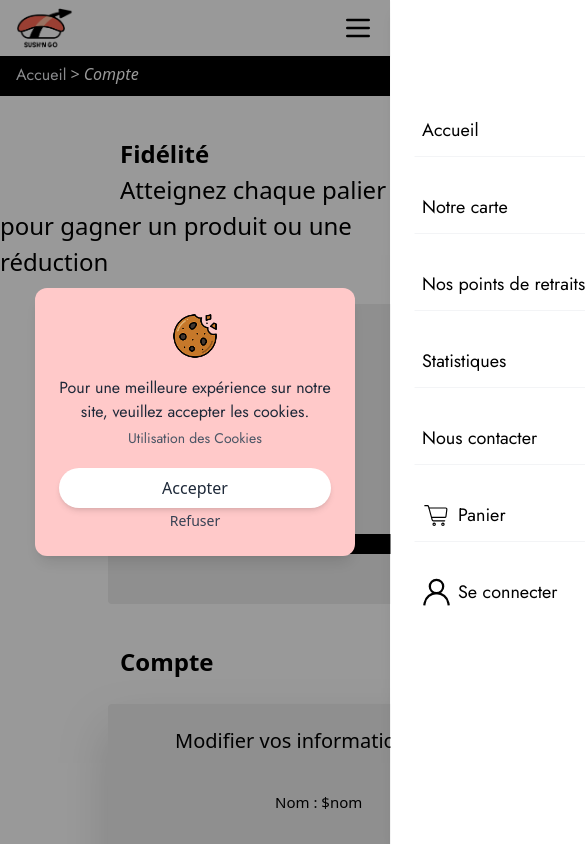
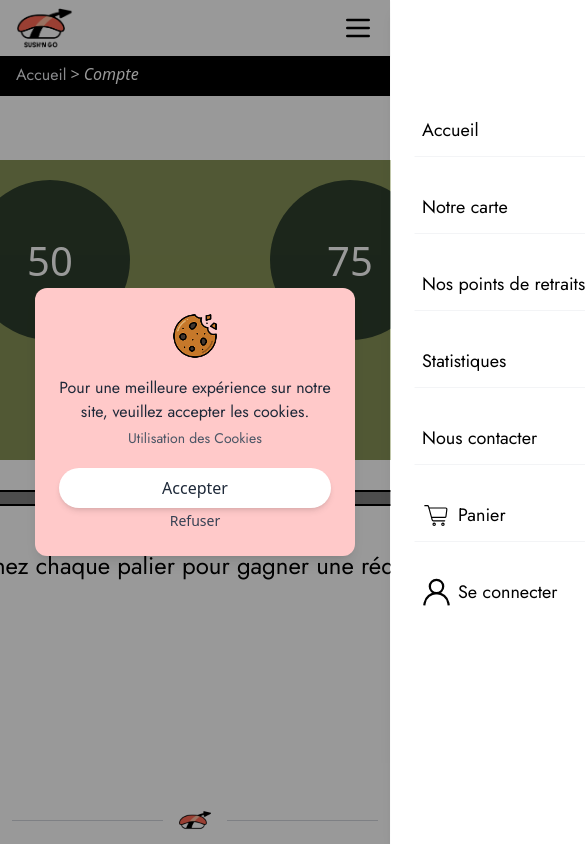
Before and after one commit to MLoks77/SAE301-303, an Angular app in the folder frontend/sushngo/: page /compte in a window 390 px wide. Shown: the top 844 px of the page, 585 px wide, since content can reach past the window. Built offline with nearby package versions, Linux system fonts and the light colour scheme; no server answers.

Commit message:
Amélioration page points de retrait, application de la police de texte sur certains textes, refonte page compte

```diff
--- a/frontend/sushngo/src/app/components/compte/compte.css
+++ b/frontend/sushngo/src/app/components/compte/compte.css
@@ -0,0 +1,27 @@
+/* maxime derènes */
+
+progress::-moz-progress-bar {
+
+    border-radius: 25px;
+    background: #FFEA47;
+}
+
+progress::-webkit-progress-value {
+
+    border-radius: 25px;
+    background: #FFEA47;
+}
+
+progress {
+
+    border-radius: 25px;
+    color: #FFEA47;
+}
+
+/*sa permet de changer la couleur de la barre de progression dans certains navigateurs, dans l'ordre :
+
+Firefox
+Chrome ou Safari
+edge
+
+*/
--- a/frontend/sushngo/src/app/components/compte/compte.html
+++ b/frontend/sushngo/src/app/components/compte/compte.html
@@ -5,57 +5,46 @@
         class="relative text-gray-200 font-semibold hover:text-white border-b-2 border-transparent hover:border-white transition-colors duration-300">Accueil</a>
     <span class="text-white italic mb-1"> &gt; Compte</span>
 </div>
+
+<section class="flex flex-col items-center justify-center w-full mt-10 text-center">
     <!-- Affichage statistiques fidélité -->
-<section class="mt-10">
-    <span class="ml-30 font-bold text-[1.5rem] block">Fidélité</span>
-    <span class="ml-30 text-[1.5rem]">Atteignez chaque palier pour gagner un produit ou une réduction</span>
-
-    <svg class="ml-27 mt-6 w-300 h-75 rounded-sm relative">
-        <rect x="0" y="0" width="1200" height="500" fill="#EEEEEE" />
-        <circle cx="155" cy="100" r="80" />
-        <circle cx="455" cy="100" r="80" />
-        <circle cx="755" cy="100" r="80" />
-        <circle cx="1055" cy="100" r="80" />
-        <rect x="143" y="170" width="25" height="70" fill="black" />
-        <rect x="445" y="170" width="25" height="70" fill="black" />
-        <rect x="745" y="170" width="25" height="70" fill="black" />
-        <rect x="1045" y="170" width="25" height="70" fill="black" />
-        <rect x="50" y="230" width="1100" height="20" fill="black" />
+    <section>
+        <svg class="mt-6 w-300 h-75 rounded-sm relative bg-[#879358]">
+            <svg>
+                <circle cx="155" cy="100" r="80" fill="#2E3F2D" />
+                <!-- pour le moment on fill avec cette couleur: #2E3F2D mais il faut que quand on atteint le step tu fill avec cette couleur : #FFEA47 -->
+                <text x="155" y="100" font-size="40" text-anchor="middle" dominant-baseline="central"
+                    fill="white">25</text>
+                <circle cx="455" cy="100" r="80" fill="#2E3F2D" />
+                <text x="455" y="100" font-size="40" text-anchor="middle" dominant-baseline="central"
+                    fill="white">50</text>
+                <circle cx="755" cy="100" r="80" fill="#2E3F2D" />
+                <text x="755" y="100" font-size="40" text-anchor="middle" dominant-baseline="central"
+                    fill="white">75</text>
+                <circle cx="1055" cy="100" r="80" fill="#2E3F2D" />
+                <text x="1055" y="100" font-size="40" text-anchor="middle" dominant-baseline="central"
+                    fill="white">100</text>
             </svg>
+        </svg>
+        <div class="flex items-center gap-2 mt-6">
+            <span class="font-bold text-lg">10</span> <!-- remplacer par une valeur dynamique -->
+            <progress class="w-full border-2 border-black" id="fidelite" value="10" max="100"></progress>
+        </div>
+        <!-- temi, ici faudra remplacer value par la progression de la fidelite  -->
+        <h1 class="text-left text-[1.5rem] block">Fidélité</h1>
+        <p class="text-[1.5rem]">Atteignez chaque palier pour gagner une réduction</p>
     </section>
 
     <!-- Paramètres du compte -->
     <section class="mt-10 mb-15">
-    <span class="ml-30 font-bold text-[1.5rem]">Compte</span>
 
-    <svg class="ml-27 mt-6 w-300 h-100 drop-shadow-2xl rounded-sm relative">
-        <rect x="0" y="0" width="1200" height="500" fill="#EEEEEE" />
-        <text x="67" y="44" font-size="20">Modifier vos informations :</text>
-        <text x="167" y="104" font-size="15" font-weight="normal">Nom : $nom</text>
-        <text x="167" y="164" font-size="15" font-weight="normal">Prénom : $prénom</text>
-        <text x="167" y="224" font-size="15" font-weight="normal">Adresse : $adresse</text>
-        <text x="567" y="104" font-size="15" font-weight="normal">Email : $email</text>
-        <text x="567" y="164" font-size="15" font-weight="normal">Mot de passe : $mdp</text>
-    </svg>
-
-    <button class="absolute mt-[-19.7rem] ml-130 cursor-pointer">Modifier</button>
-    <button class="absolute mt-[-19.7rem] ml-230 cursor-pointer">Modifier</button>
-    <button class="absolute mt-[-15.95rem] ml-130 cursor-pointer">Modifier</button>
-    <button class="absolute mt-[-15.95rem] ml-230 cursor-pointer">Modifier</button>
-    <button class="absolute mt-[-12.16rem] ml-130 cursor-pointer">Modifier</button>
-
-    <button class="absolute -mt-20 ml-230 cursor-pointer">Annuler</button>
-    <button class="absolute -mt-22 ml-260 cursor-pointer bg-[#D9D9D9] p-2 px-10 rounded-md">Enregistrer</button>
     </section>
 
     <!-- Historique des commandes, on fetch l'id utilisateur sur les commandes -->
     <section class="mt-10 mb-20">
-    <span class="ml-30 font-bold text-[1.5rem]">Historique des commandes</span>
 
-    <svg class="ml-27 mt-6 w-300 h-100 drop-shadow-2xl rounded-sm relative">
-        <rect x="0" y="0" width="1200" height="500" fill="#EEEEEE" />
-        <text x="67" y="64" font-size="15" font-weight="normal">Commande 1 :</text>
-    </svg>
+    </section>
+
 </section>
 
 <app-footer></app-footer>
--- a/frontend/sushngo/src/app/components/compte/compte.ts
+++ b/frontend/sushngo/src/app/components/compte/compte.ts
@@ -1,10 +1,11 @@
 import { Component } from '@angular/core';
 import { Footer } from '../footer/footer';
 import { Navbar } from '../navbar/navbar';
+import { RouterModule } from '@angular/router';
 
 @Component({
   selector: 'app-compte',
-  imports: [Navbar, Footer],
+  imports: [Navbar, Footer, RouterModule],
   templateUrl: './compte.html',
   styleUrl: './compte.css',
 })
--- a/frontend/sushngo/src/app/components/footer/footer.html
+++ b/frontend/sushngo/src/app/components/footer/footer.html
@@ -2,7 +2,7 @@
 <!-- partie hr ligne -->
 
 
-<footer class="bottom-0 left-0 w-full bg-white z-50">
+<footer class="bottom-0 left-0 w-full bg-white z-50 ">
     <div class="flex items-center mx-3">
         <hr class="flex-1 border-t border-gray-300">
         <span class="mx-4">
@@ -16,22 +16,25 @@
     <!-- Footer pour ordi -->
     <div class="hidden md:grid grid-cols-4 grid-rows-3 gap-4 mx-5 ">
         <div class="row-span-3">
-            <ul class="list-none gap-2">
+            <ul class="list-none gap-2 ">
                 <li>
                     <h2 class="text-black/60 text-xl mb-3">Pages</h2>
                 </li>
-                <li><a routerLink="/points-retraits" class="cursor-pointer text-xl hover:text-black/70">Nos points de
-                        retraits</a></li>
-                <li><a routerLink="/menus" class="cursor-pointer text-xl hover:text-black/70">Notre carte</a></li>
-                <li><a routerLink="/stats" class="cursor-pointer text-xl hover:text-black/70">Statistiques</a></li>
-                <li><a routerLink="/contact" class="cursor-pointer text-xl hover:text-black/70">Nous contacter</a></li>
-                <li *ngIf="isLoggedIn" class="cursor-pointer text-xl hover:text-black/70">
+                <li><a routerLink="/points-retraits" class="cursor-pointer text-xl hover:text-black/70 Caladea">Nos
+                        points de retraits</a></li>
+                <li><a routerLink="/menus" class="cursor-pointer text-xl hover:text-black/70 Caladea">Notre carte</a>
+                </li>
+                <li><a routerLink="/stats" class="cursor-pointer text-xl hover:text-black/70 Caladea">Statistiques</a>
+                </li>
+                <li><a routerLink="/contact" class="cursor-pointer text-xl hover:text-black/70 Caladea">Nous
+                        contacter</a></li>
+                <li *ngIf="isLoggedIn" class="cursor-pointer text-xl hover:text-black/70 Caladea">
                     <a routerLink="/compte">Mon Compte</a>
                 </li>
-                <li *ngIf="isLoggedIn" (click)="logout()" class="cursor-pointer text-xl hover:text-black/70">
+                <li *ngIf="isLoggedIn" (click)="logout()" class="cursor-pointer text-xl hover:text-black/70 Caladea">
                     <a>Se déconnecter</a>
                 </li>
-                <li *ngIf="!isLoggedIn" class="cursor-pointer text-xl hover:text-black/70">
+                <li *ngIf="!isLoggedIn" class="cursor-pointer text-xl hover:text-black/70 Caladea">
                     <a routerLink="/inscription-connexion">Se connecter</a>
                 </li>
             </ul>
@@ -78,13 +81,13 @@
     <div class="hidden md:block pb-5">
         <h2 class="text-black/60 text-center">Copyright © 2025 Sush’n Go, Tous droits réservés.</h2>
         <div class="flex flex-row gap-5 justify-center text-center">
-            <a routerLink="/mentions-legales" class="cursor-pointer hover:text-black/70">
+            <a routerLink="/mentions-legales" class="cursor-pointer hover:text-black/70 Caladea">
                 <h2>Mentions légales</h2>
             </a>
             <a routerLink="/plan-site">
-                <h2 class="cursor-pointer border-x border-black px-3 hover:text-black/70">Plan du site</h2>
+                <h2 class="cursor-pointer border-x border-black px-3 hover:text-black/70 Caladea">Plan du site</h2>
             </a>
-            <a routerLink="/utilisation-cookie" class="cursor-pointer hover:text-black/70">
+            <a routerLink="/utilisation-cookie" class="cursor-pointer hover:text-black/70 Caladea">
                 <h2>Utilisation de cookies</h2>
             </a>
         </div>
--- a/frontend/sushngo/src/app/components/menus/pagemenu.html
+++ b/frontend/sushngo/src/app/components/menus/pagemenu.html
@@ -9,7 +9,8 @@
   <div id="carousel-slider" class="h-full w-full flex transition-transform duration-700 ease-in-out"
     [style.transform]="'translateX(-' + (activeCarrouselIndex * 100) + '%)'">
     <div *ngFor="let slide of carrousel" class="min-w-full h-full bg-white">
-      <a [routerLink]="slide.link" class="block w-full h-full">
+      <!-- ngFor = pour chaque slide de la liste carrousel -->
+      <a [routerLink]="slide.link" class="block w-full h-full"> <!-- Chaque slide a un lien -->
         <img [src]="slide.image" alt="carousel image" class="w-full h-full object-cover"
           [style.object-position]="slide.position || 'center'" />
       </a>
@@ -46,8 +47,7 @@
         <div class="max-h-60 overflow-y-auto space-y-2">
           <div *ngFor="let filtre of filtresDisponibles" class="flex items-center gap-2">
             <input type="checkbox" [id]="filtre" (change)="gererFiltre(filtre)"
-              [checked]="filtresSelectionnes.includes(filtre)"
-              class="rounded border-gray-300 text-black focus:ring-black">
+              [checked]="filtresSelectionnes.includes(filtre)" class="border-gray-300 text-black">
             <label [for]="filtre" class="text-sm cursor-pointer select-none">{{filtre}}</label>
           </div>
         </div>
@@ -57,7 +57,7 @@
   <div class="relative mt-px">
     <!-- si la div parent a un position autre que static (par défaut) (donc relative , absolute, sticky etc) l'élément enfant avec absolute prendra comme bord gauche-top-droit-bottom les bords de la div parent et pas de la page entiere-->
     <div class="border-b border-black w-full absolute left-0 top-1/2 transform -translate-y-1/2"></div>
-    <div class="absolute right-2 top-0 h-full bg-white" style="width:65px"></div>
+    <div class="absolute right-2 top-0 h-full bg-white w-[65px]"></div>
   </div>
 </div>
 
@@ -74,7 +74,7 @@
     <!-- Données de la box -->
     <div class="flex flex-col">
       <h3 class="font-bold text-lg text-black mb-1 line-clamp-1">{{box.nom}}</h3>
-      <p class="text-gray-500 text-sm mb-4 line-clamp-2">{{box.description}}</p>
+      <p class="text-gray-500 text-sm mb-4 line-clamp-2 Caladea">{{box.description}}</p>
       <div class="text-right">
         <span class="font-bold text-xl text-black">{{box.prix}}€</span>
       </div>
@@ -128,7 +128,7 @@
         <div>
           <span class="text-xs font-bold text-gray-500 uppercase tracking-wide">Saveurs</span>
           <ul class="list-disc pl-4 mt-1 text-sm text-gray-700">
-            <li *ngFor="let saveur of boxSelectionnee.saveursListe">{{ saveur }}</li>
+            <li *ngFor="let saveur of boxSelectionnee.saveursListe Caladea">{{ saveur }}</li>
           </ul>
         </div>
 
@@ -210,7 +210,7 @@
         <!-- Description -->
         <div>
           <h4 class="font-bold text-sm mb-1">Description</h4>
-          <p class="text-xs text-justify text-gray-500 leading-relaxed">
+          <p class="text-sm text-justify text-gray-500">
             {{ boxSelectionnee.description }}
           </p>
         </div>
--- a/frontend/sushngo/src/app/components/navbar/navbar.html
+++ b/frontend/sushngo/src/app/components/navbar/navbar.html
@@ -1,6 +1,6 @@
 <!-- réalisé par témi 24/11, modifier par Joachim & maxime-->
 
-<header class="hidden md:block sticky top-0 left-0 w-full bg-white z-50 text-lg">
+<header class="hidden md:block sticky top-0 left-0 w-full bg-white z-50 text-lg Caladea">
     <nav class="h-15 flex justify-between px-8 py-3">
         <div class="grid grid-cols-5 grid-rows-1 gap-0 w-full items-center">
 
@@ -19,6 +19,7 @@
             </div>
             <div class="col-span-1">
                 <div class="col-start-5 flex gap-6 justify-end">
+                    @if (isLoggedIn) {
                     <a class="flex items-center h-full" routerLink="/panier">
                         <svg viewBox="0 0 24 24" fill="none" xmlns="http://www.w3.org/2000/svg" class="w-auto h-10">
                             <g id="SVGRepo_bgCarrier" stroke-width="0"></g>
@@ -43,7 +44,6 @@
                             </g>
                         </svg>
                     </a>
-                    @if (isLoggedIn) {
                     <a class="flex items-center h-full gap-3" routerLink="/compte">
                         <svg viewBox="0 0 24 24" id="Layer_1" data-name="Layer 1" xmlns="http://www.w3.org/2000/svg"
                             fill="#000000" class="w-auto h-10">
@@ -95,7 +95,7 @@
     </nav>
 </header>
 
-<header class="fixed top-0 left-0 w-full bg-white z-50 text-lg md:hidden shadow">
+<header class="fixed top-0 left-0 w-full bg-white z-50 text-lg md:hidden shadow Caladea">
     <nav class="flex items-center justify-between px-4 py-2">
         <!-- Logo -->
         <a routerLink="/accueil">
--- a/frontend/sushngo/src/app/components/pointsretraits/pointsretraits.html
+++ b/frontend/sushngo/src/app/components/pointsretraits/pointsretraits.html
@@ -1,9 +1,15 @@
 <app-navbar></app-navbar>
 
-<div class="flex flex-col md:flex-row h-[calc(100vh-80px)] bg-gray-50 overflow-hidden relative">
+<div class="w-full h-10 mt-14 sm:mt-0 bg-black flex items-center pl-4 gap-1">
+    <a routerLink="/accueil"
+        class="relative text-gray-200 font-semibold hover:text-white border-b-2 border-transparent hover:border-white transition-colors duration-300">Accueil</a>
+    <span class="text-white italic mb-1"> &gt; Nos points de retraits</span>
+</div>
+
+<div class="flex flex-col bg-[#0C3A53] md:flex-row h-[calc(100vh-80px)] overflow-hidden relative">
 
     <!-- Partie Carte (gauche) -->
-    <div class="relative flex-1 bg-white overflow-hidden shadow-inner flex items-center justify-center p-4">
+    <div class="relative flex-1 overflow-hidden shadow-inner flex items-center justify-center p-4">
 
         <!-- Card Coin gauche -->
         <div *ngIf="!selectedCity"
@@ -24,15 +30,15 @@
                 <div class="flex flex-col items-center transition-transform duration-300 group-hover:scale-110">
                     <!-- Point Rouge -->
                     <div class="w-3 h-3 rounded-full bg-red-500 shadow-md mb-1 ring-4 ring-red-500/20 group-hover:ring-red-500/40 transition-all"
-                        [class.bg-gray-800]="selectedCity?.id === city.id"
+                        [class.bg-gray-500]="selectedCity?.id === city.id"
                         [class.scale-125]="selectedCity?.id === city.id">
                     </div>
 
                     <!-- Nom de la ville  -->
                     <span
-                        class="text-sm font-bold bg-white/80 backdrop-blur-sm px-3 py-1 rounded-full shadow-sm text-gray-700 border border-gray-200 group-hover:border-red-200 group-hover:text-red-600 transition-colors whitespace-nowrap"
+                        class="Caladea text-sm font-bold bg-white/80 backdrop-blur-sm px-3 py-1 rounded-full shadow-sm text-gray-700 border border-gray-200 group-hover:border-red-200 group-hover:text-red-600 transition-colors whitespace-nowrap"
                         [class.bg-gray-800]="selectedCity?.id === city.id"
-                        [class.text-white]="selectedCity?.id === city.id"
+                        [class.text-red-400]="selectedCity?.id === city.id"
                         [class.border-transparent]="selectedCity?.id === city.id">
                         {{ city.name }}
                     </span>
@@ -62,7 +68,9 @@
             </div>
             <div *ngIf="!selectedCity"
                 class="h-full flex flex-col items-center justify-center text-center opacity-50 py-10">
-                <p class="font-semibold text-gray-400">Sélectionnez une ville pour voir les détails</p>
+                <p class="font-semibold bg-gray-200 p-3 text-gray-900 rounded-full Caladea">Sélectionnez une ville pour
+                    voir les
+                    détails</p>
             </div>
         </div>
 
@@ -95,4 +103,5 @@
     </div>
 </div>
 
+<div class="h-1 bg-black"></div>
 <app-footer></app-footer>
--- a/frontend/sushngo/src/app/components/pointsretraits/pointsretraits.ts
+++ b/frontend/sushngo/src/app/components/pointsretraits/pointsretraits.ts
@@ -49,13 +49,13 @@ export class Pointsretraits implements OnInit {
 
   //Adresses des restaurants
   allRestaurants: Restaurant[] = [
-    { id: 101, name: 'SushNgo Meaux', adresse: '17 Rue Jablinot , 77100 Meaux', cityId: 7, lat: 48.95486, lon: 2.87795 },
-    { id: 102, name: 'SushNgo Paris', adresse: '50 Boulevard du Montparnasse, 75015 Paris', cityId: 1, lat: 48.8421, lon: 2.3219 },
-    { id: 201, name: 'SushNgo Lyon', adresse: '15 Place Bellecour, 69002 Lyon', cityId: 2, lat: 45.7578, lon: 4.8322 },
-    { id: 301, name: 'SushNgo Marseille', adresse: '22 Quai du Port, 13002 Marseille', cityId: 3, lat: 43.2954, lon: 5.3744 },
-    { id: 401, name: 'SushNgo Bordeaux', adresse: '5 Rue Sainte-Catherine, 33000 Bordeaux', cityId: 4, lat: 44.8404, lon: -0.5700 },
-    { id: 501, name: 'SushNgo Lille', adresse: '10 Place de la Gare, 59000 Lille', cityId: 5, lat: 50.6366, lon: 3.0705 },
-    { id: 601, name: 'SushNgo Toulouse', adresse: '17 Rue des Azes, 31000 Toulouse', cityId: 6, lat: 43.59484, lon: 1.44544 }
+    { id: 101, name: 'Sush\'n go Meaux', adresse: '17 Rue Jablinot , 77100 Meaux', cityId: 7, lat: 48.95486, lon: 2.87795 },
+    { id: 102, name: 'Sush\'n go Paris', adresse: '50 Boulevard du Montparnasse, 75015 Paris', cityId: 1, lat: 48.8421, lon: 2.3219 },
+    { id: 201, name: 'Sush\'n go Lyon', adresse: '15 Place Bellecour, 69002 Lyon', cityId: 2, lat: 45.7578, lon: 4.8322 },
+    { id: 301, name: 'Sush\'n go Marseille', adresse: '22 Quai du Port, 13002 Marseille', cityId: 3, lat: 43.2954, lon: 5.3744 },
+    { id: 401, name: 'Sush\'n go Bordeaux', adresse: '5 Rue Sainte-Catherine, 33000 Bordeaux', cityId: 4, lat: 44.8404, lon: -0.5700 },
+    { id: 501, name: 'Sush\'n go Lille', adresse: '10 Place de la Gare, 59000 Lille', cityId: 5, lat: 50.6366, lon: 3.0705 },
+    { id: 601, name: 'Sush\'n go Toulouse', adresse: '17 Rue des Azes, 31000 Toulouse', cityId: 6, lat: 43.59484, lon: 1.44544 }
   ];
 
   filteredRestaurants: Restaurant[] = []; //restaurants filtrés en fonction de la ville selectionnée
```
Lines whose indentation alone changed are shown as unchanged.
